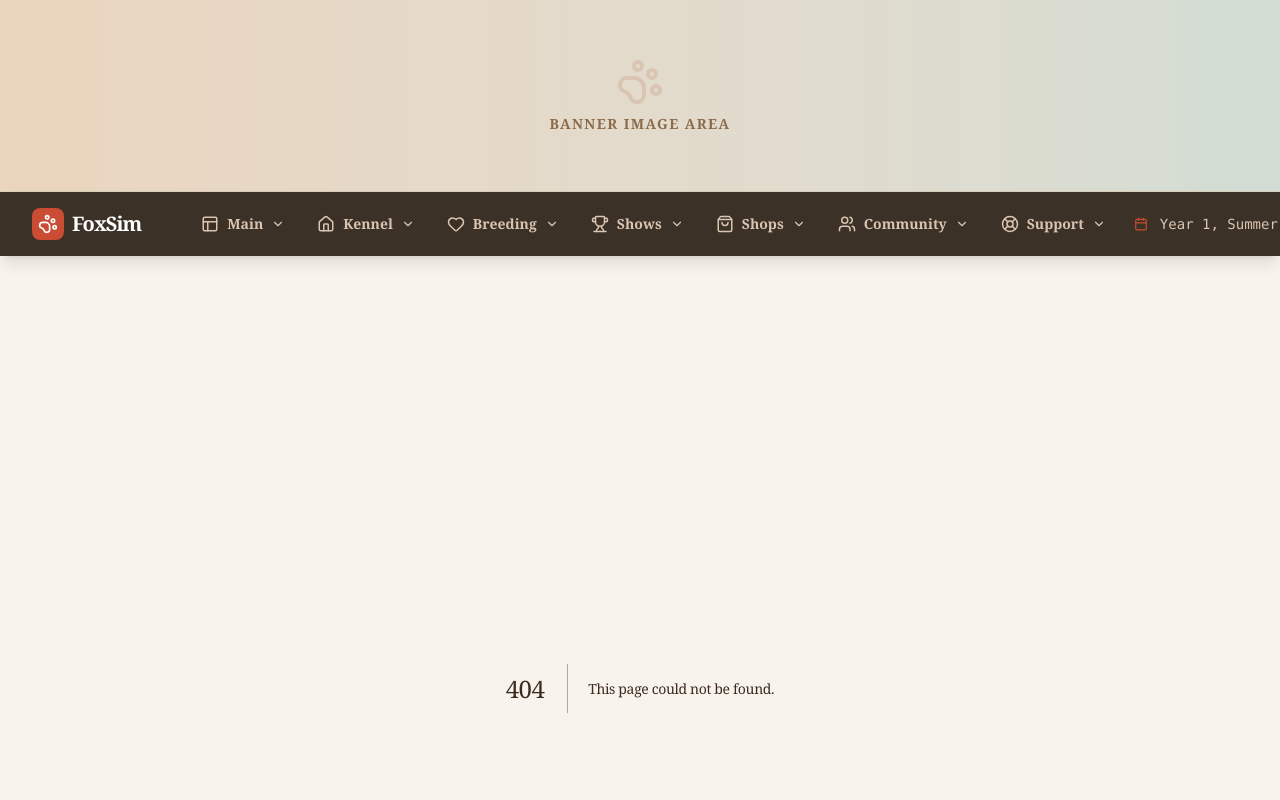
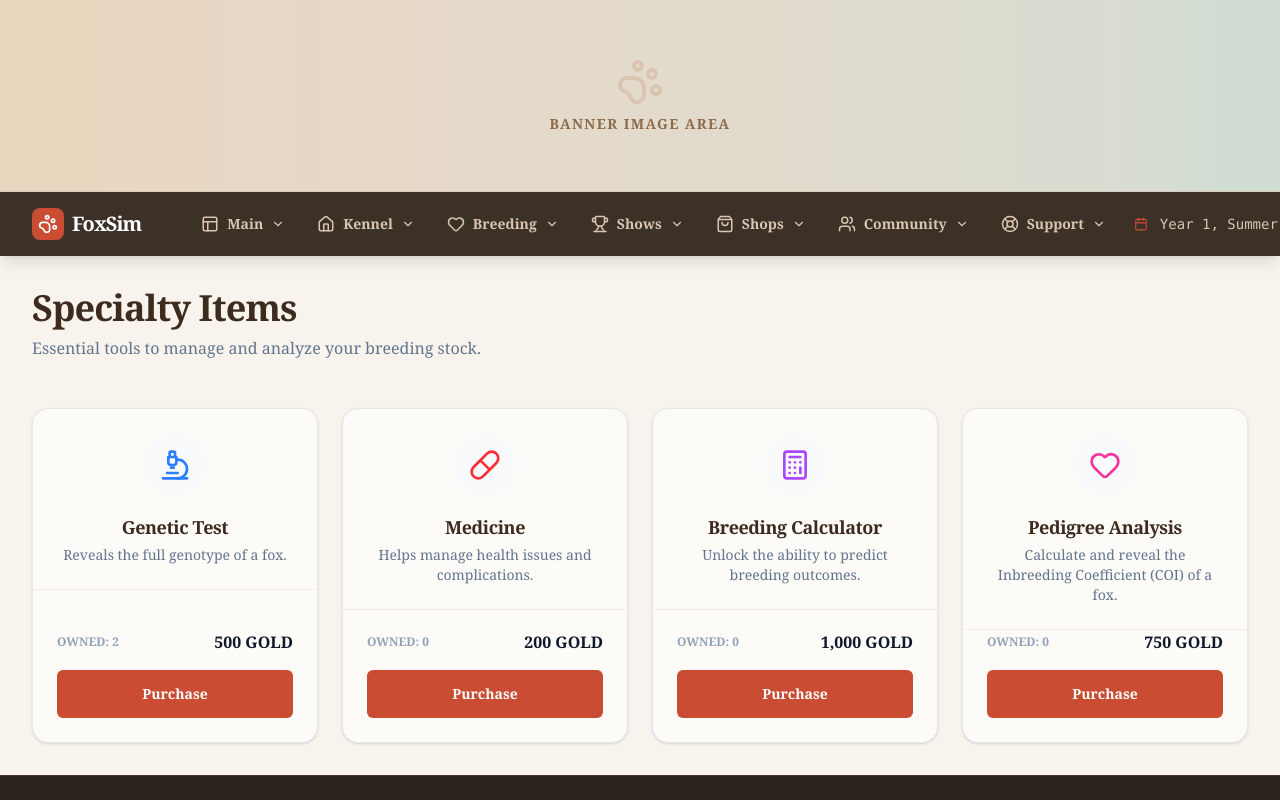
Before and after one commit to erkinde-lab/fox-breeding-sim-v2, a Next.js app: page /shop/items in a window 1280 px wide. Before the commit this address had no page. Shown: the top 800 px of the page. Built offline with nearby package versions, Linux system fonts and the light colour scheme.

Commit message:
Upload src/app/shop/items/page.tsx

```diff
--- /dev/null
+++ b/src/app/shop/items/page.tsx
@@ -0,0 +1,86 @@
+'use client';
+
+import React from 'react';
+import { useGameStore } from '@/lib/store';
+import { Card, CardHeader, CardTitle, CardContent } from '@/components/ui/card';
+import { Button } from '@/components/ui/button';
+import { Microscope, Pill, Calculator, Heart } from 'lucide-react';
+
+const ITEM_LIST = [
+  {
+    id: 'genetic-test',
+    name: 'Genetic Test',
+    description: 'Reveals the full genotype of a fox.',
+    price: 500,
+    currency: 'gold' as const,
+    icon: <Microscope className="w-8 h-8 text-blue-500" />
+  },
+  {
+    id: 'medicine',
+    name: 'Medicine',
+    description: 'Helps manage health issues and complications.',
+    price: 200,
+    currency: 'gold' as const,
+    icon: <Pill className="w-8 h-8 text-red-500" />
+  },
+  {
+    id: 'calculator-access',
+    name: 'Breeding Calculator',
+    description: 'Unlock the ability to predict breeding outcomes.',
+    price: 1000,
+    currency: 'gold' as const,
+    icon: <Calculator className="w-8 h-8 text-purple-500" />
+  },
+  {
+    id: 'pedigree-analysis',
+    name: 'Pedigree Analysis',
+    description: 'Calculate and reveal the Inbreeding Coefficient (COI) of a fox.',
+    price: 750,
+    currency: 'gold' as const,
+    icon: <Heart className="w-8 h-8 text-pink-500" />
+  }
+];
+
+export default function ItemsPage() {
+  const { buyItem, gold, inventory } = useGameStore();
+
+  return (
+    <div className="space-y-12">
+      <div>
+        <h1 className="text-4xl font-black text-slate-900 tracking-tight">Specialty Items</h1>
+        <p className="text-slate-500 mt-2">Essential tools to manage and analyze your breeding stock.</p>
+      </div>
+
+      <section className="space-y-6">
+        <div className="grid grid-cols-1 md:grid-cols-2 lg:grid-cols-4 gap-6">
+          {ITEM_LIST.map((item) => (
+            <Card key={item.id} className="flex flex-col border-slate-200 hover:border-blue-300 transition-colors">
+              <CardHeader className="flex flex-col items-center gap-4 text-center">
+                <div className="p-4 bg-slate-50 rounded-full">
+                  {item.icon}
+                </div>
+                <div>
+                  <CardTitle className="text-lg">{item.name}</CardTitle>
+                  <p className="text-sm text-slate-500 mt-1">{item.description}</p>
+                </div>
+              </CardHeader>
+              <CardContent className="mt-auto pt-0">
+                 <div className="flex justify-between items-center mb-4">
+                    <span className="text-xs font-bold text-slate-400 uppercase">Owned: {inventory[item.id] || 0}</span>
+                    <span className="font-bold text-slate-900">{item.price.toLocaleString()} {item.currency.toUpperCase()}</span>
+                 </div>
+                 <Button
+                  onClick={() => buyItem(item.id, item.price, item.currency)}
+                  disabled={gold < item.price}
+                  className="w-full h-12 font-bold"
+                 >
+                   Purchase
+                 </Button>
+              </CardContent>
+            </Card>
+          ))}
+        </div>
+      </section>
+    </div>
+  );
+}
```
